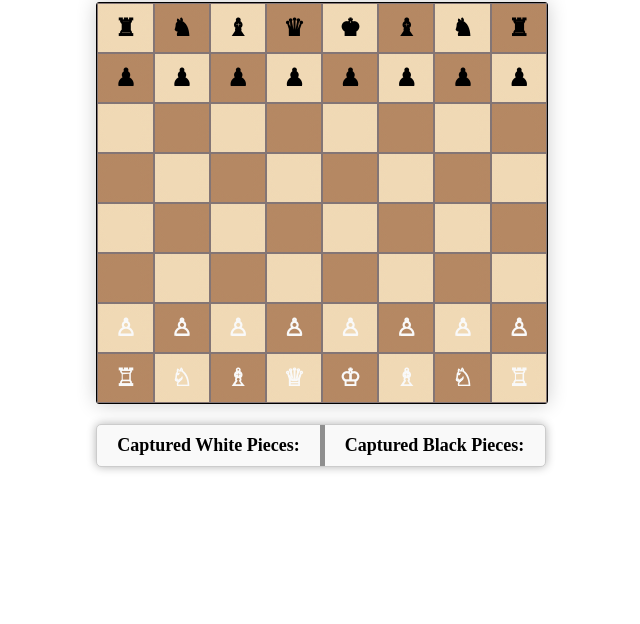
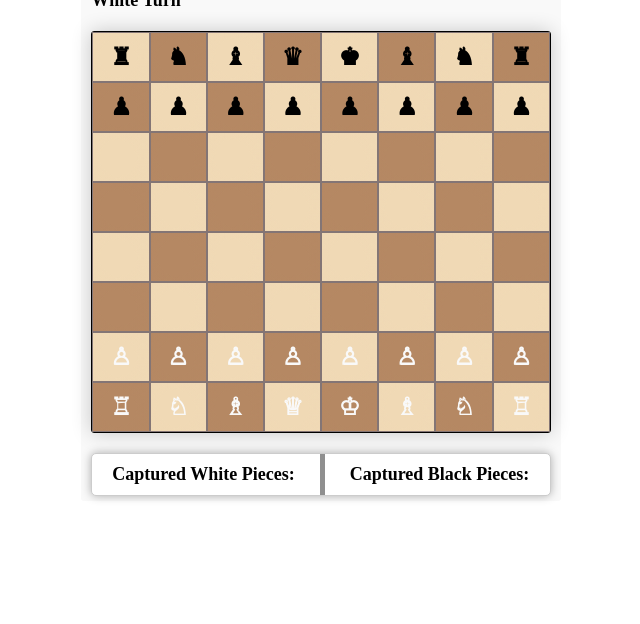
Before and after one commit to erogers91/chess, a React app: page / in a window 1280 px wide. Shown: the part 176-800 px from the top of the page, without its empty margins (319-959 px from the left). Built offline with nearby package versions, Linux system fonts and the light colour scheme.

Commit message:
Corrected styles again

```diff
--- a/src/Chess.css
+++ b/src/Chess.css
@@ -5,7 +5,7 @@ html {
   align-items: center;
 }
 
-body {
+.game-title {
   margin: 0;
   padding: 0;
   height: 100%;
@@ -21,13 +21,16 @@ body {
   max-width: 100%;
   min-width: 100%;
   height: auto;
-  max-width: 100%;
-  min-width: 100%;
+  max-height: 100%;
+  min-height: 100%;
   border: 1px solid #000;
   background-color: #f0d9b5;
   position: relative;
   box-shadow: 0px 0px 20px rgba(0, 0, 0, 0.2);
   border-radius: 3px;
+  margin: 20px auto;
+  box-sizing: border-box;
+  font-family: Arial, sans-serif;
 }
 
 .row {
@@ -47,6 +50,7 @@ body {
   box-sizing: border-box;
   border: 1px solid #837575;
   transition: transform 0.3s, border 0.3s;
+  position: relative;
 }
 
 .selected {
@@ -54,7 +58,7 @@ body {
   box-shadow: 0px 0px 10px rgba(0, 255, 0, 0.5);
 }
 
-.invalid-move {
+.invalid-move:hover {
   background-color: red !important;
   box-shadow: 0px 0px 10px red;
 }
@@ -80,6 +84,10 @@ body {
   color: #000;
   font-weight: bold;
   transition: color 0.3s;
+  position: absolute;
+  top: 50%;
+  left: 50%;
+  transform: translate(-50%, -50%);
 }
 
 .piece-white {
@@ -95,16 +103,19 @@ body {
   left: 10px;
   font-size: 18px;
   font-weight: bold;
+  background-color: #f9f9f9;
+  padding: 5px 10px;
+  border-radius: 3px;
 }
 
 .captured-pieces {
-  margin-top: 20px;
   display: flex;
   justify-content: center;
   align-items: center;
   font-size: 18px;
   font-weight: bold;
-  background-color: #f9f9f9;
+  margin-top: 20px;
+  background-color: #fff;
   border: 1px solid #ccc;
   padding: 10px;
   border-radius: 5px;
@@ -124,6 +135,8 @@ body {
 .captured-pieces-container {
   display: flex;
   justify-content: center;
+  flex-wrap: wrap;
+  gap: 5px;
 }
 
 .captured-pieces-section {
@@ -144,6 +157,8 @@ body {
   font-size: 20px;
   margin: 5px;
   box-shadow: 0px 0px 5px rgba(0, 0, 0, 0.3);
+  padding: 3px;
+  background-color: #f9f9f9;
 }
 
 .captured-piece.piece-white {
--- a/src/Chess.js
+++ b/src/Chess.js
@@ -277,13 +277,16 @@ const Chess = () => {
 
   return (
     <div>
+      <h1 className="game-title">Chess!</h1>
       <div className="turn-indicator">
         {isWhiteTurn ? 'White Turn' : 'Black Turn'}
-      <div className="chessboard">{renderBoard()}</div>
-      <div className="captured-pieces">
-      {renderCapturedPieces()}
-    </div>
-    </div>
+        <div className="chessboard">
+          {renderBoard()}
+        </div>
+        <div className="captured-pieces">
+        {renderCapturedPieces()}
+        </div>
+      </div>
     </div>
   );
 
```
